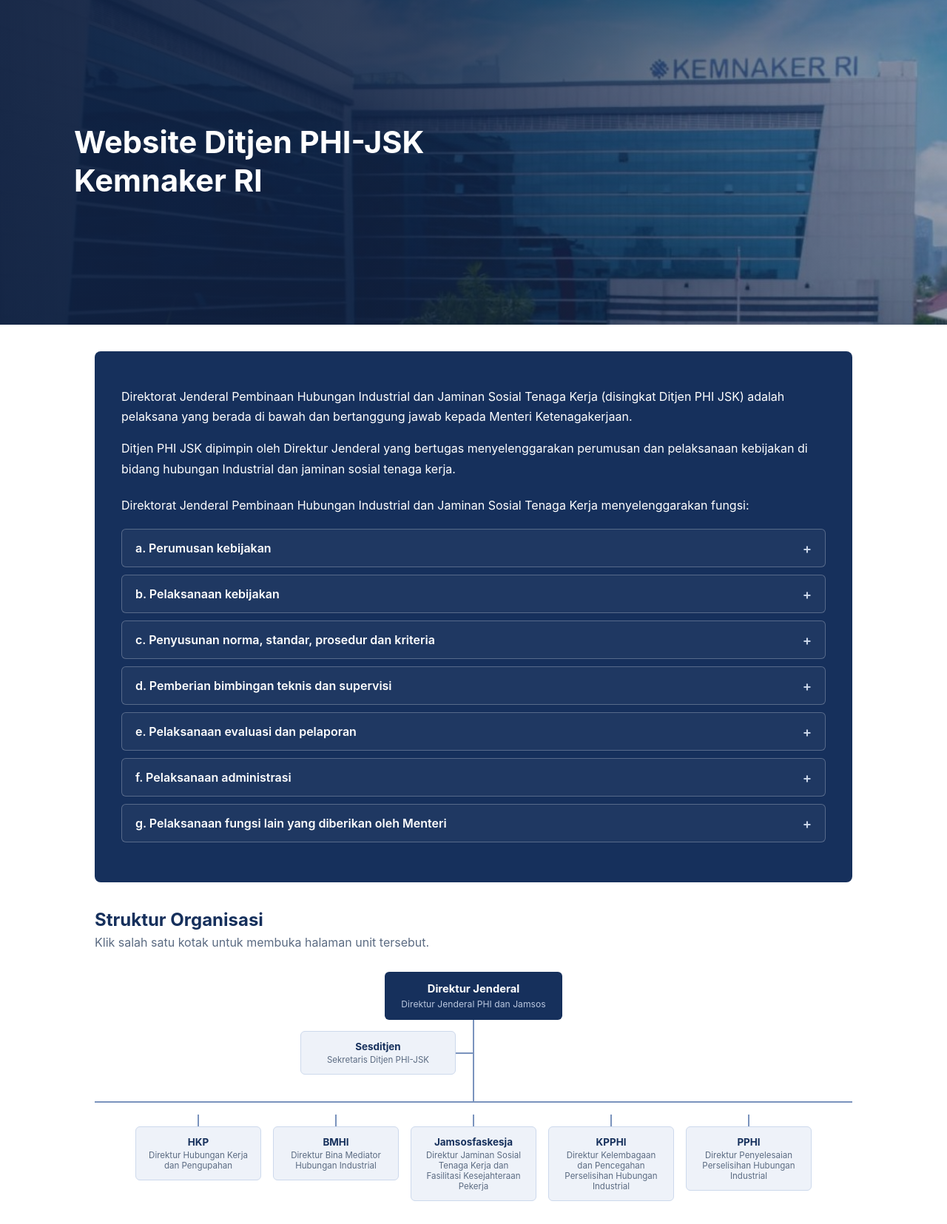
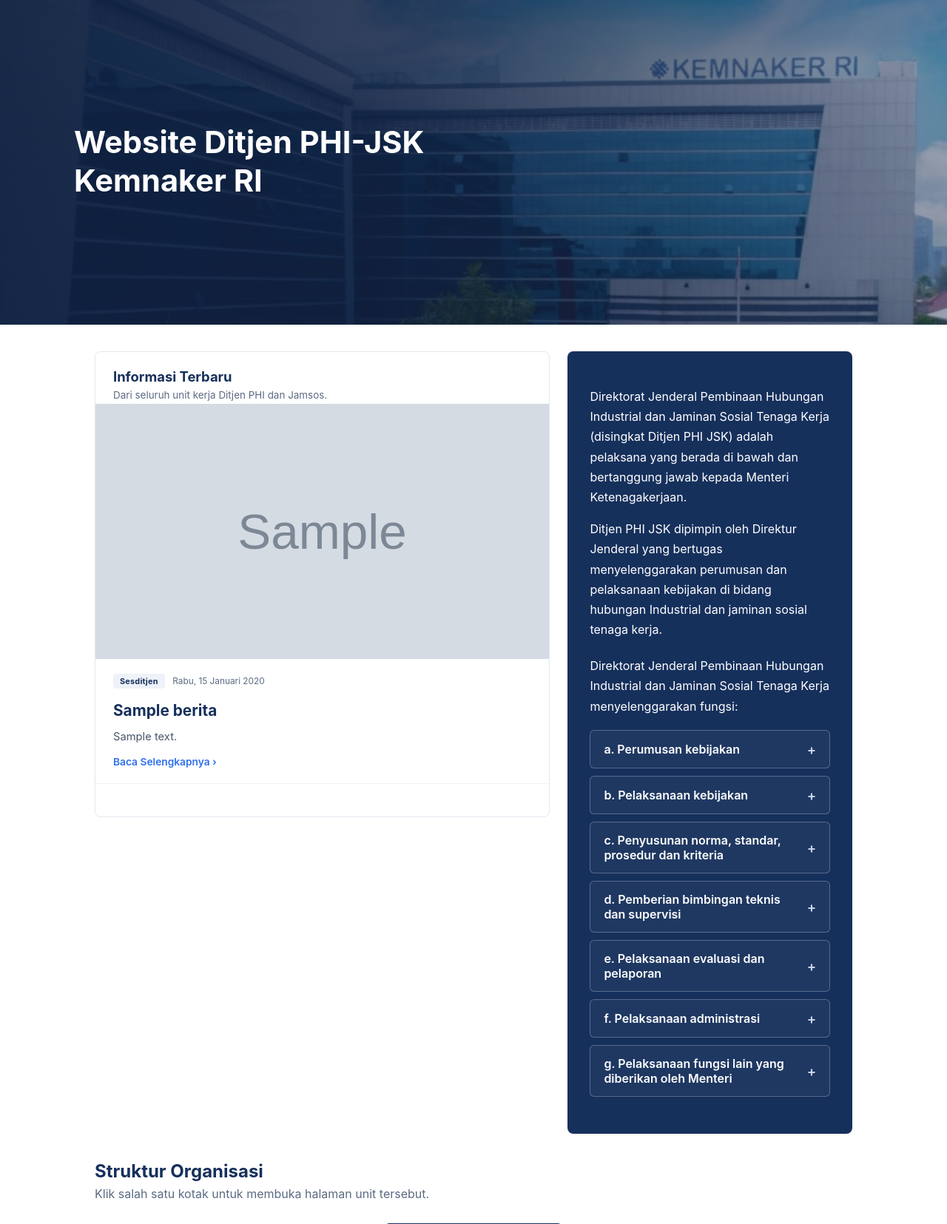
Before and after one commit to RezkyRD/Website-PHIJSK, a Django app: page / in a window 1280 px wide. Shown: the part 151-1806 px from the top of the page at 74% size. Run offline with Django 5.2, Linux system fonts and the light colour scheme; data comes from the database, SQL or seed files in the repository; tables that the repository leaves empty hold one stand-in row (values such as "Sample post"); grey boxes marked "Sample" are stand-in pictures; parts of the project's set-up code (start-up, migrations or seed data) failed here and were passed over.

Commit message:
Headline beranda dengan foto, rename Informasi, dan fitur komentar

```diff
--- a/konten/models.py
+++ b/konten/models.py
@@ -101,8 +101,8 @@
     tanggal_update = models.DateTimeField(auto_now=True)
 
     class Meta:
-        verbose_name = "Berita"
-        verbose_name_plural = "Berita"
+        verbose_name = "Informasi"
+        verbose_name_plural = "Informasi"
         ordering = ["-tanggal_publish"]
 
     def save(self, *args, **kwargs):
@@ -118,6 +118,33 @@
 
     def __str__(self):
         return self.judul
+
+    def komentar_disetujui(self):
+        return self.komentar_list.filter(disetujui=True).order_by("dibuat_pada")
+
+
+class Komentar(models.Model):
+    """Komentar pengunjung pada satu Informasi. Perlu disetujui admin/admin unit dulu sebelum tampil publik."""
+
+    berita = models.ForeignKey(Berita, on_delete=models.CASCADE, related_name="komentar_list")
+    nama = models.CharField("Nama", max_length=100)
+    email = models.EmailField("Email", blank=True, help_text="Opsional, tidak ditampilkan publik")
+    isi = models.TextField("Komentar")
+    disetujui = models.BooleanField("Disetujui", default=False)
+    dibuat_pada = models.DateTimeField(auto_now_add=True)
+
+    class Meta:
+        verbose_name = "Komentar"
+        verbose_name_plural = "Komentar"
+        ordering = ["-dibuat_pada"]
+
+    @property
+    def unit_kerja(self):
+        """Dipakai untuk pembatasan hak akses admin per direktorat (lihat UnitScopedAdminMixin)."""
+        return self.berita.unit_kerja
+
+    def __str__(self):
+        return f"{self.nama} pada {self.berita.judul}"
 
 
 class Kontak(models.Model):
--- a/konten/templates/konten/beranda.html
+++ b/konten/templates/konten/beranda.html
@@ -40,10 +40,81 @@
   .tupoksi-item .accordion-icon::after { content: "+"; }
   .tupoksi-item[open] .accordion-icon::after { content: "\2212"; }
   .tupoksi-item summary:hover { background: rgba(255,255,255,0.08); }
+
+  .home-grid { display:grid; grid-template-columns: 1.6fr 1fr; gap:24px; align-items:start; margin-bottom:16px; }
+  @media (max-width: 860px) { .home-grid { grid-template-columns: 1fr; } }
+
+  .headline-card { background:#fff; border:1px solid #e2e8f0; border-radius:8px; overflow:hidden; }
+  .headline-card-head { padding:22px 24px 4px; }
+  .headline-card-head h2 { color: var(--navy); font-size:1.15rem; margin:0 0 6px; }
+  .headline-card-head p { color: var(--muted); font-size:0.84rem; margin:0; }
+
+  .headline-featured { display:block; text-decoration:none; color:inherit; }
+  .headline-featured-img { width:100%; aspect-ratio: 16/9; object-fit:cover; display:block; background:var(--blue-light); }
+  .headline-featured-noimg { width:100%; aspect-ratio: 16/9; background:var(--blue-light); display:flex;
+                              align-items:center; justify-content:center; color:#9fb0c9; font-size:0.85rem; }
+  .headline-featured-body { padding:18px 24px 20px; border-bottom:1px solid #eef1f5; }
+  .headline-featured-title { font-weight:700; color:var(--navy); font-size:1.3rem; line-height:1.35; margin:9px 0 10px; }
+  .headline-featured-excerpt { color:#48566b; font-size:0.92rem; line-height:1.6; margin:0 0 10px; }
+  .headline-featured-more { color:var(--accent); font-size:0.86rem; font-weight:600; }
+
+  .headline-grid { display:grid; grid-template-columns: 1fr 1fr; gap:18px; padding:20px 24px 24px; }
+  @media (max-width: 560px) { .headline-grid { grid-template-columns: 1fr; } }
+  .headline-item { display:block; text-decoration:none; color:inherit; }
+  .headline-item-img { width:100%; aspect-ratio: 16/9; object-fit:cover; display:block; border-radius:6px; background:var(--blue-light); margin-bottom:9px; }
+  .headline-item-noimg { width:100%; aspect-ratio: 16/9; border-radius:6px; background:var(--blue-light); display:flex;
+                          align-items:center; justify-content:center; color:#9fb0c9; font-size:0.76rem; margin-bottom:9px; }
+  .headline-unit { display:inline-block; background:var(--blue-light); color:var(--navy); font-size:0.68rem; font-weight:700;
+                   letter-spacing:0.02em; padding:3px 9px; border-radius:4px; margin-bottom:7px; }
+  .headline-title { font-weight:700; color:var(--navy); font-size:0.92rem; line-height:1.4; }
+  .headline-date { font-size:0.74rem; color:var(--muted); margin-top:6px; }
 </style>
 
-<section style="background: var(--navy); color: #fff; border-radius:8px; padding: 32px 36px 44px; margin-bottom: 16px;">
+<div class="home-grid">
+  <div class="headline-card">
+    <div class="headline-card-head">
+      <h2>Informasi Terbaru</h2>
+      <p>Dari seluruh unit kerja Ditjen PHI dan Jamsos.</p>
+    </div>
 
+    {% with headline_list|first as featured %}
+    {% if featured %}
+    <a href="{% url 'konten:informasi_detail' featured.slug %}" class="headline-featured">
+      {% if featured.gambar %}
+      <img src="{{ featured.gambar.url }}" alt="{{ featured.judul }}" class="headline-featured-img">
+      {% else %}
+      <div class="headline-featured-noimg">Tanpa foto</div>
+      {% endif %}
+      <div class="headline-featured-body">
+        <span class="headline-unit">{{ featured.unit_kerja.singkatan }}</span>
+        <span class="headline-date" style="margin-left:6px;">{{ featured.tanggal_publish|date:"l, d F Y" }}</span>
+        <div class="headline-featured-title">{{ featured.judul }}</div>
+        <p class="headline-featured-excerpt">{{ featured.isi|truncatewords:28 }}</p>
+        <span class="headline-featured-more">Baca Selengkapnya &rsaquo;</span>
+      </div>
+    </a>
+
+    <div class="headline-grid">
+      {% for b in headline_list|slice:"1:" %}
+      <a href="{% url 'konten:informasi_detail' b.slug %}" class="headline-item">
+        {% if b.gambar %}
+        <img src="{{ b.gambar.url }}" alt="{{ b.judul }}" class="headline-item-img">
+        {% else %}
+        <div class="headline-item-noimg">Tanpa foto</div>
+        {% endif %}
+        <span class="headline-unit">{{ b.unit_kerja.singkatan }}</span>
+        <div class="headline-title">{{ b.judul }}</div>
+        <div class="headline-date">{{ b.tanggal_publish|timesince }} yang lalu</div>
+      </a>
+      {% endfor %}
+    </div>
+    {% else %}
+    <p style="color:#8a94a6; font-size:0.88rem; padding:0 24px 22px;">Belum ada informasi yang diterbitkan.</p>
+    {% endif %}
+    {% endwith %}
+  </div>
+
+  <section style="background: var(--navy); color: #fff; border-radius:8px; padding: 32px 30px 40px;">
     {% if profil %}
       {% if profil.paragraf_1 %}
       <p style="line-height:1.7;">{{ profil.paragraf_1 }}</p>
@@ -71,6 +142,7 @@
       <p style="color:#b9c6de;">Profil Ditjen belum diisi di admin.</p>
     {% endif %}
   </section>
+</div>
 
 <section id="unit-kerja" style="margin-top: 36px;">
   <h2 style="color: var(--navy); margin-bottom: 6px;">Struktur Organisasi</h2>
--- a/konten/templates/konten/unit_detail.html
+++ b/konten/templates/konten/unit_detail.html
@@ -76,7 +76,7 @@
     <p style="color:#5b6b82;">Konten unit ini belum diisi di admin.</p>
   {% endif %}
 
-{% elif tab == "berita" %}
+{% elif tab == "informasi" %}
   {% if berita_list %}
     <style>
       .berita-item { display:flex; gap:18px; }
@@ -88,7 +88,7 @@
     </style>
     <div style="border-top: 1px solid #e2e8f0;">
       {% for b in berita_list %}
-      <a href="{% url 'konten:berita_detail' b.slug %}" class="berita-item"
+      <a href="{% url 'konten:informasi_detail' b.slug %}" class="berita-item"
          style="text-decoration:none; color:inherit; padding:18px 0; border-bottom:1px solid #e2e8f0;">
         {% if b.gambar %}
         <div class="berita-thumb" style="border-radius:4px; overflow:hidden; background:#eef2f9;">
@@ -108,7 +108,7 @@
       {% endfor %}
     </div>
   {% else %}
-    <p style="color:#5b6b82;">Belum ada berita untuk unit ini.</p>
+    <p style="color:#5b6b82;">Belum ada informasi untuk unit ini.</p>
   {% endif %}
 {% endif %}
 
--- a/konten/urls.py
+++ b/konten/urls.py
@@ -7,6 +7,6 @@
     path("", views.beranda, name="beranda"),
     path("unit-kerja/", views.unit_list, name="unit_list"),
     path("kontak/", views.kontak, name="kontak"),
-    path("berita/<slug:slug>/", views.berita_detail, name="berita_detail"),
+    path("informasi/<slug:slug>/", views.informasi_detail, name="informasi_detail"),
     path("unit/<slug:slug>/", views.unit_detail, name="unit_detail"),
 ]
--- a/konten/views.py
+++ b/konten/views.py
@@ -1,13 +1,19 @@
-from django.shortcuts import render, get_object_or_404
-from .models import UnitKerja, Berita, Kontak, ProfilDitjen
+from django.contrib import messages
+from django.shortcuts import render, get_object_or_404, redirect
+from .models import UnitKerja, Berita, Komentar, Kontak, ProfilDitjen
 
 
 def beranda(request):
-    """Halaman utama Ditjen — hero foto gedung, panel profil/tupoksi (akordion), bagan struktur."""
+    """Halaman utama Ditjen — hero foto gedung, headline Informasi + panel profil/tupoksi (dua kolom), bagan struktur."""
     unit_list = list(UnitKerja.objects.all())
     sekretariat = unit_list[0] if unit_list else None
     direktorat = unit_list[1:] if len(unit_list) > 1 else []
     profil = ProfilDitjen.objects.first()
+    headline_list = (
+        Berita.objects.filter(status="published")
+        .select_related("unit_kerja")
+        .order_by("-tanggal_publish")[:5]
+    )
 
     return render(
         request,
@@ -17,6 +23,7 @@
             "direktorat": direktorat,
             "profil": profil,
             "tupoksi_items": profil.tupoksi_items() if profil else [],
+            "headline_list": headline_list,
         },
     )
 
@@ -28,22 +35,22 @@
 
 
 def unit_detail(request, slug):
-    """Halaman unit kerja dengan 2 tab: Beranda (Tusi + Struktur) dan Berita."""
+    """Halaman unit kerja dengan 2 tab: Beranda (Tusi + Struktur) dan Informasi."""
     unit = get_object_or_404(UnitKerja, slug=slug)
     tab = request.GET.get("tab", "beranda")
-    if tab not in {"beranda", "berita"}:
+    if tab not in {"beranda", "informasi"}:
         tab = "beranda"
 
     berita_list = None
     tim_kerja_utama = None
-    if tab == "berita":
+    if tab == "informasi":
         berita_list = unit.berita_list.filter(status="published")
     else:
         tim_kerja_utama = unit.tim_kerja_utama()
 
     tabs = [
         ("beranda", "BERANDA"),
-        ("berita", "BERITA"),
+        ("informasi", "INFORMASI"),
     ]
     return render(
         request,
@@ -52,9 +59,32 @@
     )
 
 
-def berita_detail(request, slug):
+def informasi_detail(request, slug):
+    """Halaman detail satu Informasi — bisa dilihat publik & menerima komentar (perlu disetujui admin dulu)."""
     berita = get_object_or_404(Berita, slug=slug, status="published")
-    return render(request, "konten/berita_detail.html", {"berita": berita})
+
+    if request.method == "POST":
+        # Honeypot anti-spam: field ini disembunyikan lewat CSS di form, manusia tidak akan mengisinya.
+        website = request.POST.get("website", "").strip()
+        nama = request.POST.get("nama", "").strip()
+        isi = request.POST.get("isi", "").strip()
+        email = request.POST.get("email", "").strip()
+
+        if website:
+            pass  # terdeteksi bot, diam-diam abaikan tanpa pesan error
+        elif not nama or not isi:
+            messages.error(request, "Nama dan komentar wajib diisi.")
+        else:
+            Komentar.objects.create(berita=berita, nama=nama[:100], email=email, isi=isi)
+            messages.success(request, "Komentar Anda terkirim dan akan tampil setelah disetujui admin.")
+        return redirect("konten:informasi_detail", slug=berita.slug)
+
+    komentar_list = berita.komentar_disetujui()
+    return render(
+        request,
+        "konten/informasi_detail.html",
+        {"berita": berita, "komentar_list": komentar_list},
+    )
 
 
 def kontak(request):
```
Also changed, not shown: konten/admin.py (+39 -1 lines), konten/templates/konten/berita_detail.html (deleted, +0 -27 lines), konten/templates/konten/informasi_detail.html (added, +86 -0 lines), konten/migrations/0008_alter_berita_options_komentar.py (added). Lines whose indentation alone changed are shown as unchanged.
